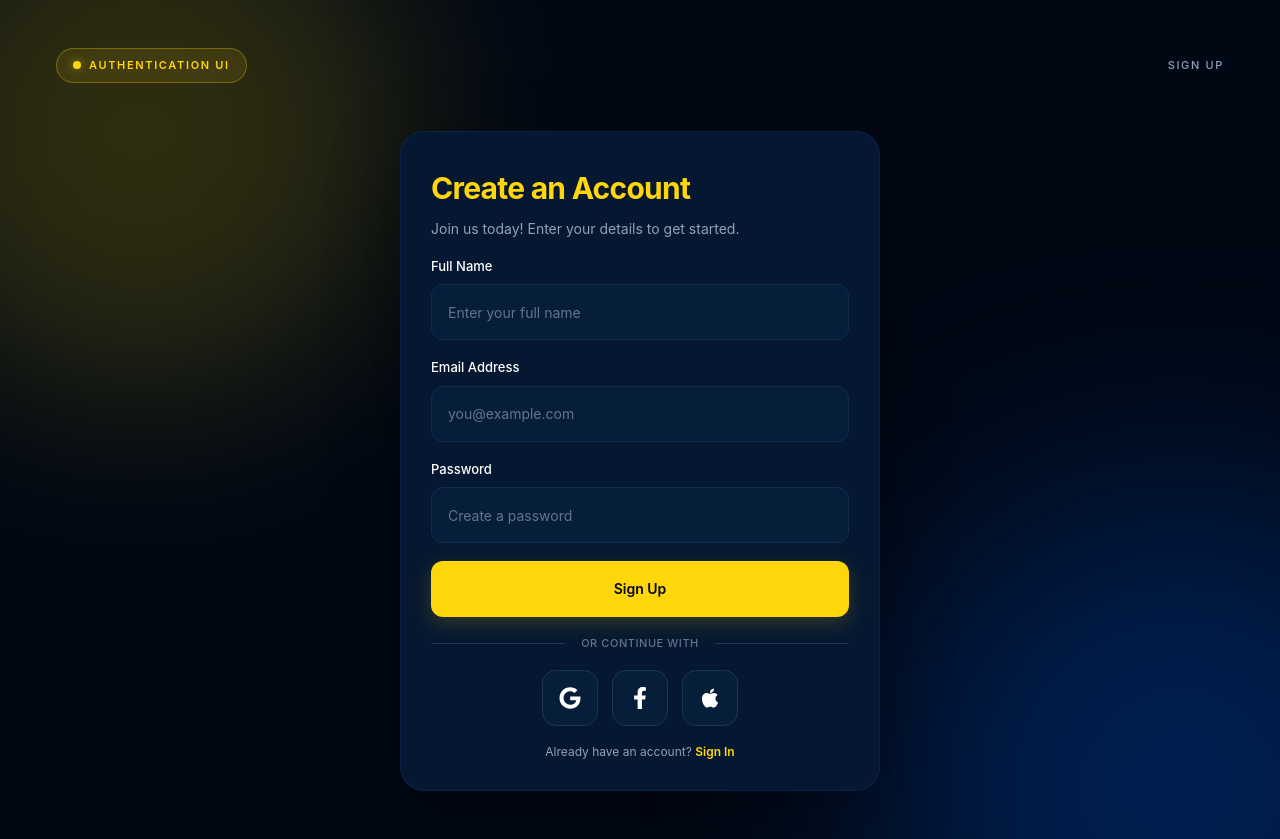
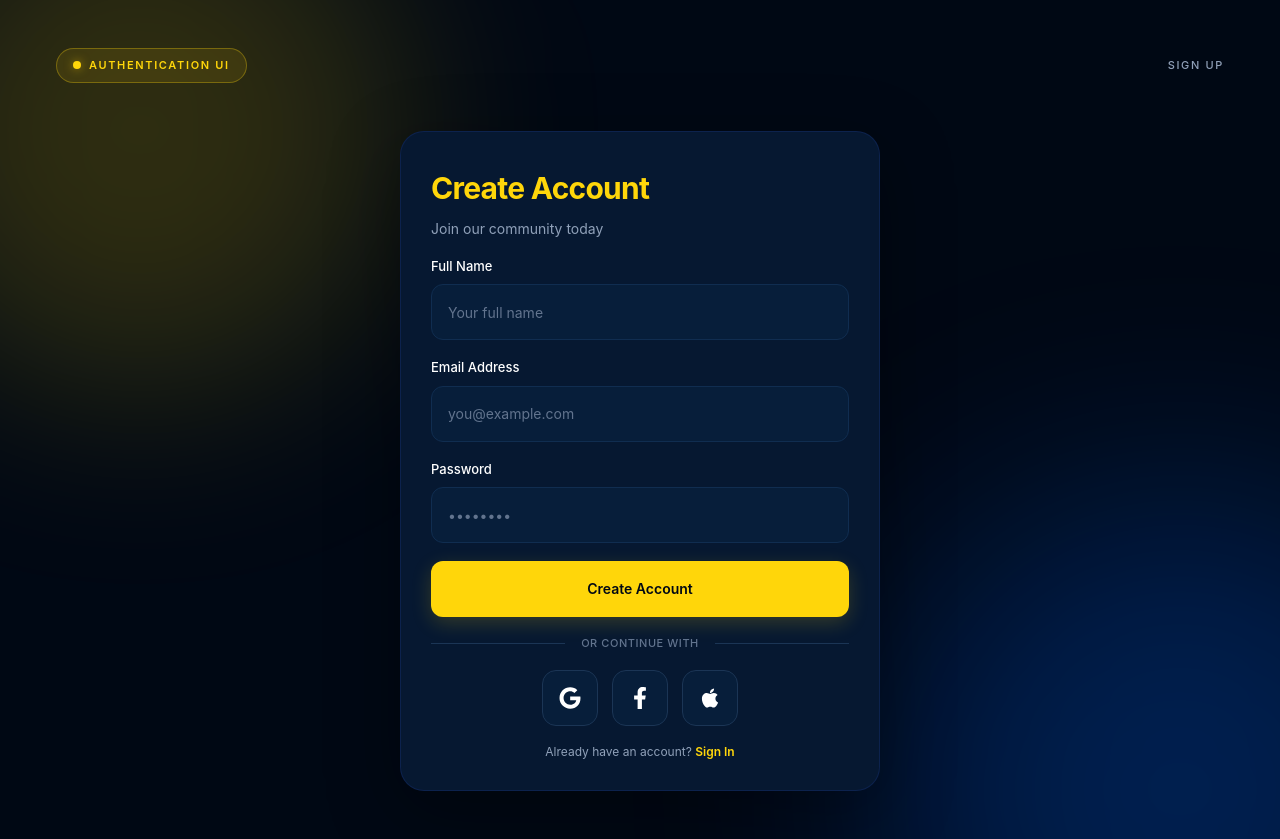
Before and after one commit to wanessags/Authentication-Forms, a React (Vite) app: page / in a window 1280 px wide. Both pictures are taken after a click on the button "Sign Up". Built offline with nearby package versions, Linux system fonts and the light colour scheme.

Commit message:
style: ajusta textos do cadastro conforme Figma

```diff
--- a/src/components/auth/SignUpForm.jsx
+++ b/src/components/auth/SignUpForm.jsx
@@ -96,16 +96,18 @@ export default function SignUpForm({ onSwitchToSignIn }) {
 
   return (
     <section className="flex w-full flex-col gap-[18px]">
+      {/* Cabeçalho */}
       <header className="space-y-2">
         <h1 className="text-[30px] font-bold tracking-tight text-[#FFD60A]">
-          Create an Account
+          Create Account
         </h1>
 
         <p className="text-sm text-slate-400">
-          Join us today! Enter your details to get started.
+          Join our community today
         </p>
       </header>
 
+      {/* Formulário de cadastro */}
       <form
         noValidate
         onSubmit={handleSubmit}
@@ -115,7 +117,7 @@ export default function SignUpForm({ onSwitchToSignIn }) {
           label="Full Name"
           name="name"
           type="text"
-          placeholder="Enter your full name"
+          placeholder="Your full name"
           value={formData.name}
           onChange={handleChange}
           error={errors.name}
@@ -135,16 +137,17 @@ export default function SignUpForm({ onSwitchToSignIn }) {
           label="Password"
           name="password"
           type="password"
-          placeholder="Create a password"
+          placeholder="••••••••"
           value={formData.password}
           onChange={handleChange}
           error={errors.password}
         />
 
         <Button type="submit" loading={loading}>
-          Sign Up
+          Create Account
         </Button>
 
+        {/* Feedback de cadastro */}
         {success && (
           <p
             role="status"
@@ -155,9 +158,13 @@ export default function SignUpForm({ onSwitchToSignIn }) {
         )}
       </form>
 
+      {/* Separador */}
       <AuthDivider />
+
+      {/* Botões sociais */}
       <SocialLogin />
 
+      {/* Alternar para login */}
       <footer className="text-center">
         <p className="text-xs text-slate-400">
           Already have an account?{" "}
@@ -165,7 +172,7 @@ export default function SignUpForm({ onSwitchToSignIn }) {
             type="button"
             onClick={onSwitchToSignIn}
             disabled={loading}
-            className="font-semibold text-[#FFD60A] hover:text-[#FFE34D] disabled:opacity-50"
+            className="font-semibold text-[#FFD60A] transition hover:text-[#FFE34D] disabled:opacity-50"
           >
             Sign In
           </button>
```
